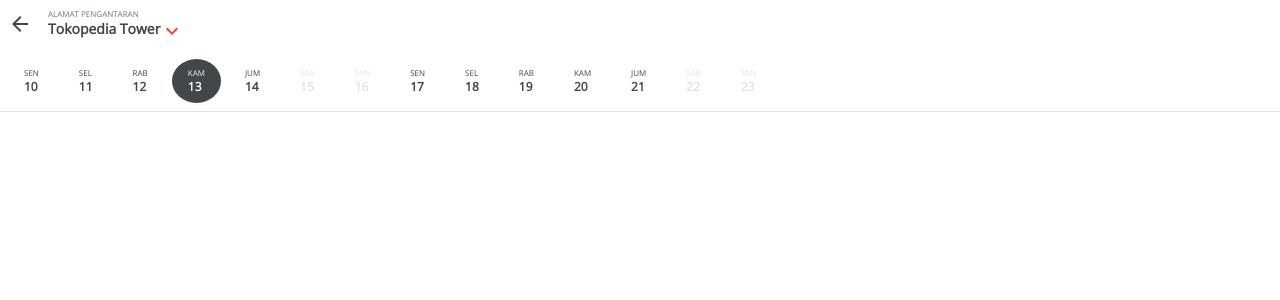
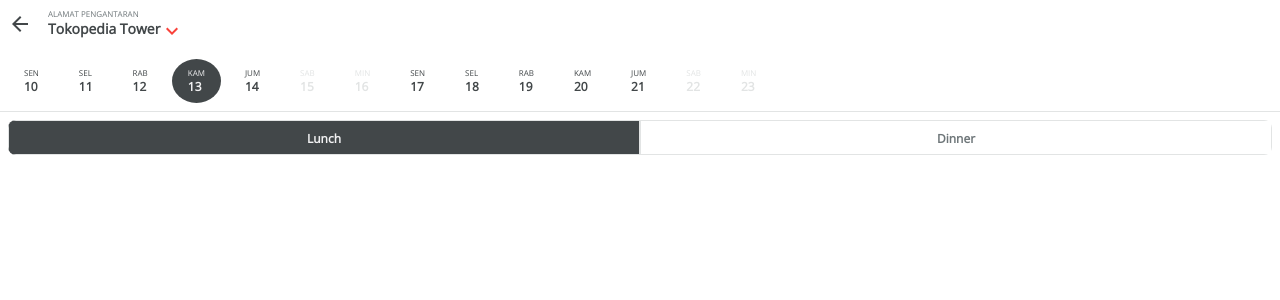
Before and after one commit to arnofirdaus/d5419bd43c74d34e1c0e960bf4cf8c6631a2d657, a React (Create React App) app: page / in a window 1280 px wide. Shown: the top 300 px of the page. Built offline with nearby package versions, Linux system fonts and the light colour scheme.

Commit message:
add button tab component

```diff
--- a/src/App.js
+++ b/src/App.js
@@ -1,12 +1,14 @@
 import Theme from "./Theme";
 import Header from "./components/header";
 import Calendar from "./components/calendar";
+import ButtonTab from "./components/buttonTab";
 
 const App = () => {
   return (
     <Theme>
       <Header />
       <Calendar />
+      <ButtonTab />
     </Theme>
   );
 };
--- /dev/null
+++ b/src/components/buttonTab.js
@@ -0,0 +1,43 @@
+import React, { useState } from "react"
+import styled from "styled-components"
+
+const Container = styled.div`
+  display: flex;
+	padding: ${props => props.theme.spaces.small};
+`
+
+const ContainerButton = styled.div`
+	width: 100%;
+  display: flex;
+	border-radius: 8px;
+	overflow: hidden;
+	height: 35px;
+	align-item: center;
+`
+
+const Button = styled.div`
+	flex: 1;
+  line-height: 35px;
+	color: ${props => props.active ? props.theme.colors.white : props.theme.colors.grey};
+	font-weight: bold;
+	font-size: ${props => props.theme.fontSizes.small};
+	text-align: center;
+	background: ${props => props.active ? props.theme.colors.black : "transparent"};
+	border: 1px solid ${props => props.theme.colors.lightGrey};
+
+`
+
+const ButtonTab = () => {
+	const [selected, setSelected] = useState("Lunch");
+
+	return(
+		<Container>
+			<ContainerButton>
+				<Button active={selected === 'Lunch'} onClick={() => setSelected("Lunch")}>Lunch</Button>
+				<Button active={selected === 'Dinner'} onClick={() => setSelected("Dinner")}>Dinner</Button>
+			</ContainerButton>
+		</Container>
+	)
+}
+
+export default ButtonTab
```
